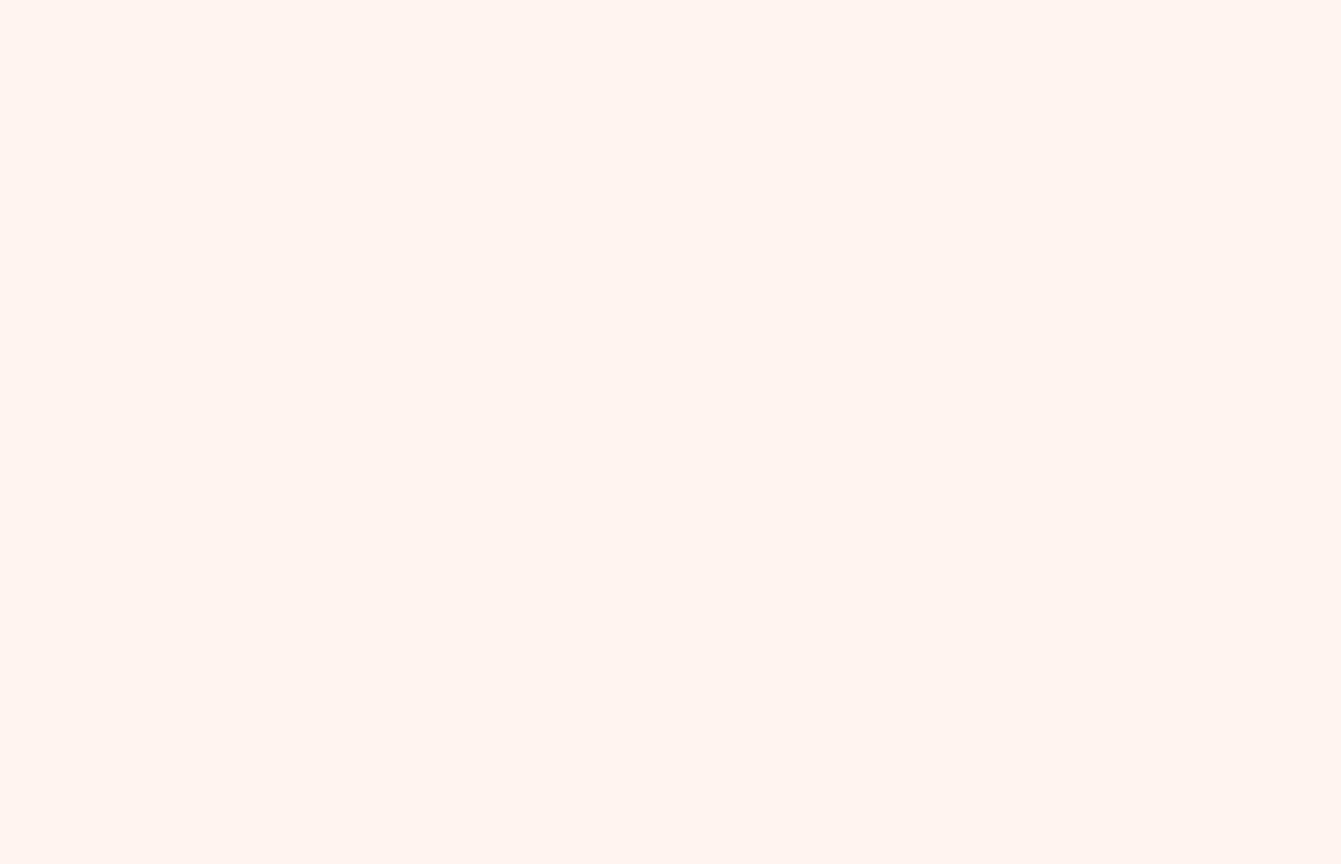
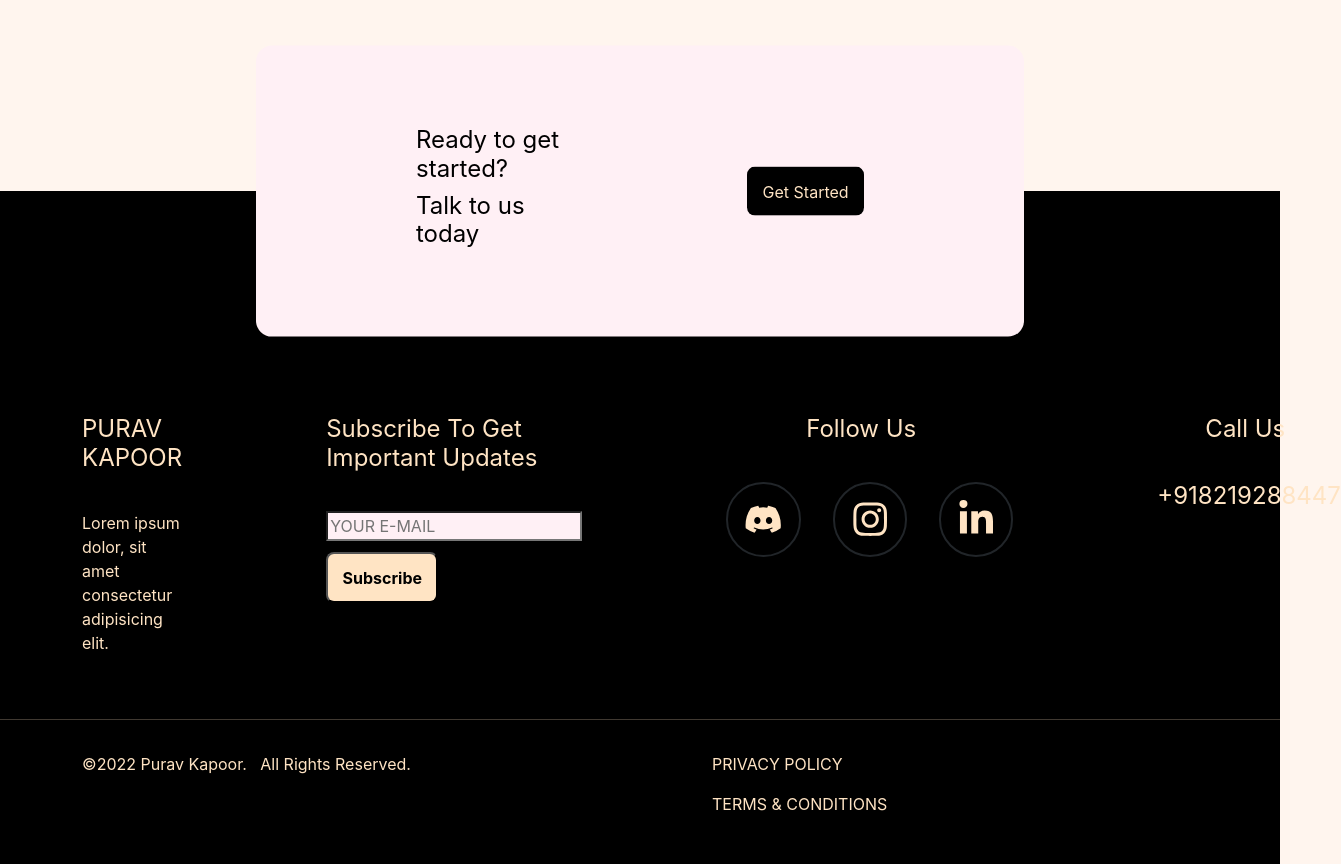
Before and after one commit to Alpha-Chax/orion, a React (Create React App) app: page /cart in a window 1280 px wide. Shown: the part 440-1304 px from the top of the page, 1341 px wide, since content can reach past the window. Before the commit the page ends 800 px from the top, so only its background shows below. Built offline with nearby package versions, Linux system fonts and the light colour scheme.

Commit message:
Added Footer

```diff
--- a/src/App.js
+++ b/src/App.js
@@ -10,6 +10,7 @@
 import Products from './Components/Products';
 import Contact from './Components/Contact';
 import Cart from './Components/Cart';
+import Footer from './Components/Footer';
 
 
 function App() {
@@ -24,6 +25,7 @@
     <Route exact path="/contact" element={<Contact/>}/>
     <Route exact path="/cart" element={<Cart/>}/>
     </Routes>
+    <Footer/>
     </Router>
    </>
   );
--- a/src/Components/Contact.js
+++ b/src/Components/Contact.js
@@ -23,6 +23,8 @@
     .info-icon{
       margin-right:0.5rem;
     }
+
+
 
     iframe{
       margin-top:1rem;
@@ -60,6 +62,7 @@
       padding: 0.4rem 0.6rem;
       border-style: solid;
       border-width: .1rem;
+      border-radius:0.5rem;
       text-transform: uppercase;
       background-color:black;
       color:bisque;
--- /dev/null
+++ b/src/Components/Footer.js
@@ -0,0 +1,227 @@
+import React from "react";
+import styled from "styled-components";
+import {Link} from 'react-router-dom'
+import { FaDiscord, FaInstagram, FaLinkedinIn } from "react-icons/fa";
+
+const Footer = () => {
+    const date = new Date()
+  return (
+    <>
+      <Wrapper>
+        <section className="contact-short">
+          <div className="grid grid-two-column">
+            <div>
+              <h3>Ready to get started?</h3>
+              <h3>Talk to us today</h3>
+            </div>
+
+            <div>
+              <button className="btn hireme-btn">
+              <Link className="start" to="/contact"> Get Started </Link>
+              </button>
+
+            </div>
+          </div>
+        </section>
+        {/* footer section */}
+
+        <footer className="footer">
+          <div className="container grid grid-four-column">
+            <div className="footer-about">
+              <h3>PURAV KAPOOR</h3>
+              <p>Lorem ipsum dolor, sit amet consectetur adipisicing elit. </p>
+            </div>
+            <div className="footer-subscribe">
+              <h3>Subscribe To Get Important Updates</h3>
+              <form action="#">
+                <input type="email" name="email" placeholder="YOUR E-MAIL" />
+                <input className="btn-2" type="submit" value="Subscribe" />
+              </form>
+            </div>
+            <div className="footer-social">
+              <h3 className="space">Follow Us</h3>
+              <div className="footer-social--icons">
+                <div>
+                  <FaDiscord className="icons" />
+                </div>
+                <div>
+                  <FaInstagram className="icons" />
+                </div>
+                <div>
+                <FaLinkedinIn className="icons"/>
+                </div>
+              </div>
+            </div>
+            <div className="footer-contact">
+              <h3 className="call">Call Us</h3>
+              <h3>+918219288447</h3>
+            </div>
+          </div>
+
+          <div className="footer-bottom--section">
+            <hr />
+            <div className="container grid grid-two-column ">
+              <p>
+              &#169;{date.getFullYear()} Purav Kapoor.  &nbsp;  All Rights Reserved.
+              </p>
+              <div>
+                <p>PRIVACY POLICY</p>
+                <p>TERMS & CONDITIONS</p>
+              </div>
+            </div>
+          </div>
+        </footer>
+      </Wrapper>
+    </>
+  );
+};
+
+const Wrapper = styled.section`
+  .footer{
+    padding-top:14rem;
+    padding-bottom:2rem;
+   }
+
+  .contact-short {
+    max-width: 60vw;
+    margin: auto;
+    padding: 5rem 10rem;
+    background-color:lavenderblush;
+    border-radius: 1rem;
+    color:black;
+    transform: translateY(50%);
+    .grid div:last-child {
+      justify-self: end;
+      align-self: center;
+    }
+  }
+
+  .space{
+    margin-left:5rem;
+  }
+  .call{
+    margin-left:3rem;
+  }
+
+  .grid {
+    display: grid;
+    gap: 9rem;
+  }
+
+  .grid-four-column{
+    grid-template-columns: 1fr 1.2fr .5fr .8fr ;
+ }
+
+ .grid-two-column {
+    grid-template-columns: repeat(2, 1fr);
+  }
+
+ h3 {
+    font-size: 1.5rem;
+    font-weight: 400;
+  }
+
+  p{
+    font-size: 1rem;
+    line-height: 1.5;
+    font-weight:400;
+  }
+
+
+  .btn{
+    padding:0.7rem 0.9rem;
+    border-radius:0.5rem;
+    background-color:black;
+  }
+
+  .start:hover{
+    color:lightcoral;
+  }
+
+  input[type="email"]{
+    background-color:lavenderblush;
+  }
+
+  .btn-2{
+    background-color:bisque;
+    font-weight:bold;
+    margin-top:0.7rem;
+    padding:0.7rem 0.9rem;
+    border-radius:0.5rem;
+  }
+
+  .btn-2:hover{
+    color:lightcoral;
+  }
+  form{
+    margin-bottom:1rem;
+  }
+  hr{
+    color:bisque;
+  }
+  .start{
+    text-decoration:none;
+    color:bisque;
+  }
+  footer {
+    padding: 14rem 0 9rem 0;
+    background-color:black ;
+    h3 {
+      color:bisque ;
+      margin-bottom: 2.4rem;
+    }
+    p {
+      color: bisque;
+    }
+
+    .footer-social--icons {
+      display: flex;
+      gap: 2rem;
+      div {
+        padding: 1rem;
+        border-radius: 50%;
+        border: 2px solid ;
+        .icons {
+          color: bisque;
+          font-size: 2.4rem;
+          position: relative;
+          cursor: pointer;
+        }
+        .icons:hover{
+            color:lightcoral;
+        }
+      }
+    }
+  }
+  .footer-bottom--section {
+    padding-top: 2rem;
+    hr {
+      margin-bottom: 2rem;
+      color: ;
+      height: 0.1px;
+    }
+  }
+  @media (max-width:650px ) {
+    .contact-short {
+      max-width: 80vw;
+      margin: 4.8rem auto;
+      transform: translateY(0%);
+      text-align: center;
+      .grid div:last-child {
+        justify-self: center;
+      }
+      .grid{
+        gap: 3.2rem;
+      }
+      .grid-two-column , .grid-four-column{
+          grid-template-columns: 1fr;
+        }
+    }
+
+    .footer-bottom--section {
+      padding-top: 4.8rem;
+    }
+  }
+`;
+
+export default Footer;
```
